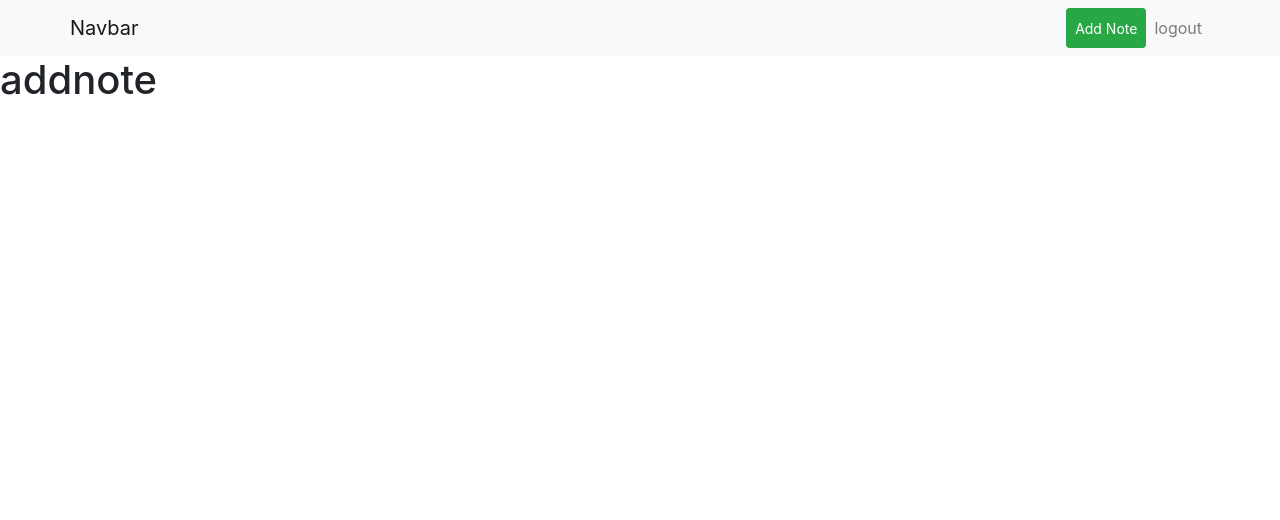
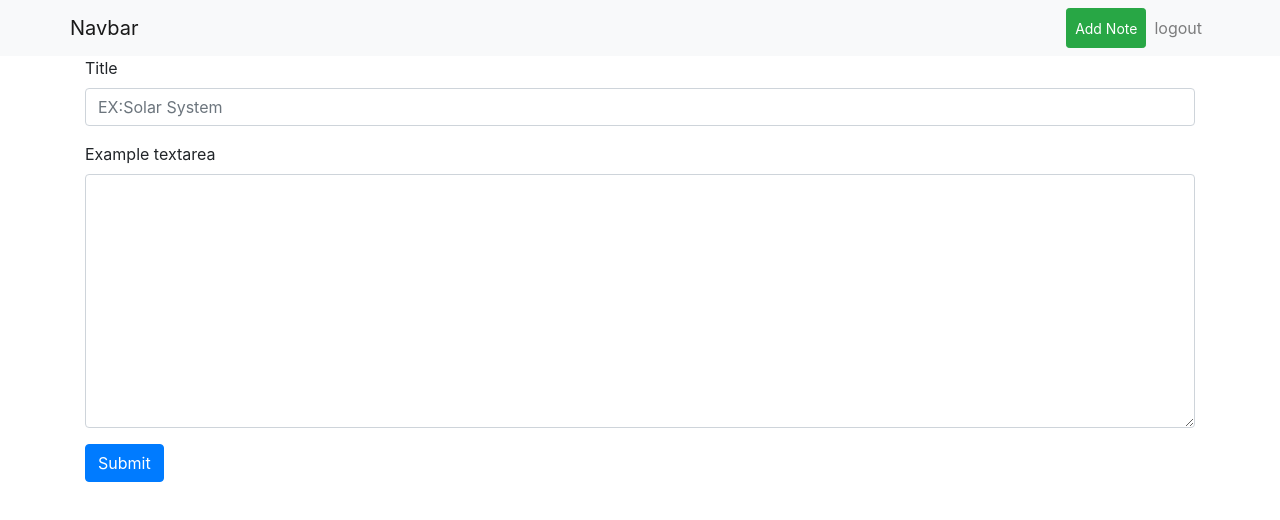
Before and after one commit to KNNikhilKumar/note-naker-frontend, a React (Create React App) app: page /addnote in a window 1280 px wide. Shown: the top 520 px of the page. Built offline with nearby package versions, Linux system fonts and the light colour scheme; sample sign-in values are in the browser's storage.

Commit message:
note-maker |  made changes related to individual note

```diff
--- a/src/App.js
+++ b/src/App.js
@@ -5,23 +5,31 @@ import Login from "./components/Login";
 import Register from "./components/Register";
 import PrivateComponent from "./components/PrivateComponent";
 import Logged from "./components/Logged";
+import NewNote from "./components/NewNote";
+import EditNote from "./components/EditNote";
+import Notes from "./components/Notes";
+import FullNote from "./components/FullNote";
 
 function App() {
   return (
     <>
     <BrowserRouter>
         <NavBar />
+        <div className="container">
         <Routes>
             <Route element={<PrivateComponent />}>
-              <Route path="/" element={<h1>path1</h1>}></Route>
-              <Route path="/addnote" element={<h1>addnote</h1>}></Route>
+              <Route path="/" element={<Notes />}></Route>
+              <Route path="/addnote" element={<NewNote />}></Route>
               <Route path="/logout" element={<h1>logout</h1>}></Route>
+              <Route path="/edit" element={<EditNote />}></Route>
+              <Route path="/expand" element={<FullNote />}></Route>
             </Route>
             <Route element={<Logged />} >
             <Route path="/login" element={<Login />}></Route>
             <Route path="/register" element={<Register />}></Route>
             </Route>
         </Routes>
+        </div>
     </BrowserRouter>
     </>
   );
--- /dev/null
+++ b/src/components/EditNote.jsx
@@ -0,0 +1,21 @@
+import Button from 'react-bootstrap/Button';
+import Form from 'react-bootstrap/Form';
+const EditNote = () => {
+  return (
+    <Form>
+    <Form.Group className="mb-3" controlId="exampleForm.ControlInput1">
+      <Form.Label>Title</Form.Label>
+      <Form.Control type="text" placeholder="EX:Solar System" />
+    </Form.Group>
+    <Form.Group className="mb-3" controlId="exampleForm.ControlTextarea1">
+      <Form.Label>Example textarea</Form.Label>
+      <Form.Control as="textarea" rows={10} />
+    </Form.Group>
+    <Button variant="primary" type="submit">
+        Submit
+    </Button>
+  </Form>
+  )
+}
+
+export default EditNote
--- /dev/null
+++ b/src/components/FullNote.jsx
@@ -0,0 +1,23 @@
+import { useLocation } from "react-router-dom"
+
+const FullNote = () => {
+const location=useLocation();
+  return (
+    <div>
+        <br />
+        <h2>{location.state.title}</h2>
+        <br />
+        <p>
+          {location.state.content}
+        </p>
+        <table>
+          <tr>
+            <td><button type="button" class="btn btn-secondary" name="modify">Modify</button></td>
+            <td> <button type="submit" class="btn btn-danger" name="delete">Delete</button></td>
+          </tr>
+        </table>
+    </div>
+  )
+}
+
+export default FullNote
--- a/src/components/Login.jsx
+++ b/src/components/Login.jsx
@@ -1,9 +1,48 @@
 import Button from 'react-bootstrap/Button';
 import Form from 'react-bootstrap/Form';
 import {Row,Col} from 'react-bootstrap';
+import { useNavigate } from 'react-router-dom';
 const Login = () => {
+
+  const navigate=useNavigate();
+const onSubmit=async (e)=>{
+    e.preventDefault();
+    if(e.target.password.value!=""&&e.target.email.value!="")
+    {
+
+      const user={
+        email:e.target.email.value,
+        password:e.target.password.value
+      };
+        const resp=await fetch('http://localhost:8000/login',{
+            method:'POST',
+            headers:{
+              'Content-Type':'application/json'
+            },
+            body:JSON.stringify(user)
+        });
+
+        if(resp.status==200)
+        {
+          localStorage.setItem('user',JSON.stringify(user));
+
+          console.log(resp.status);
+          navigate('/');
+        }
+        else
+        {
+          alert('invalid credentials');
+        }
+
+    }
+    else
+    {
+      alert('passwords are not matching');
+    }
+}
+
   return (
-    <Form>
+    <Form onSubmit={onSubmit}>
     <Row>
     <Col></Col>
         <Col><h2>Login</h2></Col>
@@ -14,7 +53,7 @@ const Login = () => {
         <Col>
         <Form.Group className="mb-3" controlId="formBasicEmail">
               <Form.Label>Email address</Form.Label>
-              <Form.Control type="email" placeholder="Enter email" />
+              <Form.Control type="email" placeholder="Enter email" name='email'/>
           </Form.Group>
         </Col>
         <Col></Col>
@@ -24,7 +63,7 @@ const Login = () => {
         <Col>
         <Form.Group className="mb-3" controlId="formBasicPassword">
         <Form.Label>Password</Form.Label>
-        <Form.Control type="password" placeholder="Password"/>
+        <Form.Control type="password" placeholder="Password" name='password'/>
       </Form.Group>
         </Col>
         <Col></Col>
--- /dev/null
+++ b/src/components/NewNote.jsx
@@ -0,0 +1,55 @@
+import { useEffect } from 'react';
+import Button from 'react-bootstrap/Button';
+import Form from 'react-bootstrap/Form';
+import { useNavigate } from 'react-router-dom';
+const NewNote = () => {
+
+const navigate=useNavigate();
+let user={};
+useEffect(()=>{
+  user=JSON.parse(localStorage.getItem('user')).email;
+},[]);
+
+  const submitForm=async (e)=>{
+      e.preventDefault();
+      const newnote={
+        title:e.target.title.value,
+        content:e.target.content.value,
+        email:user
+      };
+      if(newnote.title.trim()==""||newnote.content.trim()=="")
+      {
+          alert('empty inputs');
+      }
+      else
+      {
+        const resp=await fetch('http://localhost:8000/newnote',{
+          method:'POST',
+          headers:{
+            'Content-Type':'application/json'
+          },
+          body:JSON.stringify(newnote)
+        });
+        console.log(resp);
+        navigate('/');
+      }
+  }
+
+  return (
+    <Form onSubmit={submitForm}>
+    <Form.Group className="mb-3" controlId="exampleForm.ControlInput1">
+      <Form.Label>Title</Form.Label>
+      <Form.Control type="text" placeholder="EX:Solar System" name='title'/>
+    </Form.Group>
+    <Form.Group className="mb-3" controlId="exampleForm.ControlTextarea1">
+      <Form.Label>Example textarea</Form.Label>
+      <Form.Control as="textarea" rows={10} name="content" />
+    </Form.Group>
+    <Button variant="primary" type="submit">
+        Submit
+    </Button>
+  </Form>
+  )
+}
+
+export default NewNote
--- /dev/null
+++ b/src/components/NoteCard.jsx
@@ -0,0 +1,26 @@
+import { useNavigate } from "react-router-dom"
+
+const NoteCard = ({note}) => {
+  const navigate=useNavigate();
+  const viewFullPage=(note)=>{
+        navigate('/expand',{state:note});
+  }
+  return (
+    <>
+    <br />
+    <div class="card">
+    <div class="card-body">
+      <h5 class="card-title">{note.title}</h5>
+      <p class="card-text">{note.content}</p>
+      <a href="" class="btn btn-primary" onClick={()=>viewFullPage(note)}>EXPAND</a>
+    </div>
+    <div class="card-footer text-muted">
+            time:
+       dtime
+    </div>
+</div>
+</>
+  )
+}
+
+export default NoteCard
--- /dev/null
+++ b/src/components/Notes.jsx
@@ -0,0 +1,31 @@
+import { useEffect, useState } from "react"
+import NoteCard from "./NoteCard"
+
+const Notes = () => {
+
+ const [Notes,setNotes]=useState([]);
+
+  useEffect(()=>{
+    const getNotes=async ()=>{
+
+      const user=await JSON.parse(localStorage.getItem("user")).email;
+      const url=`http://localhost:8000/notes?user=${user}`;
+      const data=await fetch(url);
+      const notes=await data.json();
+      setNotes(notes);
+      console.log(notes);
+    }
+      getNotes();
+  },[]);
+
+
+
+  return (
+    <>
+      {Notes.map((note)=><NoteCard  key={note._id} note={note}/>)}
+      <br />
+    </>
+  )
+}
+
+export default Notes
--- a/src/components/Register.jsx
+++ b/src/components/Register.jsx
@@ -22,10 +22,17 @@ const onSubmit=async (e)=>{
             body:JSON.stringify(newuser)
         });
 
-      localStorage.setItem('user',JSON.stringify(newuser));
+        if(resp.status==200)
+        {
+          localStorage.setItem('user',JSON.stringify(newuser));
 
-        console.log(resp.status);
-        navigate('/');
+          console.log(resp.status);
+          navigate('/');
+        }
+        else
+        {
+            alert('user already present please login');
+        }
 
     }
     else
```
